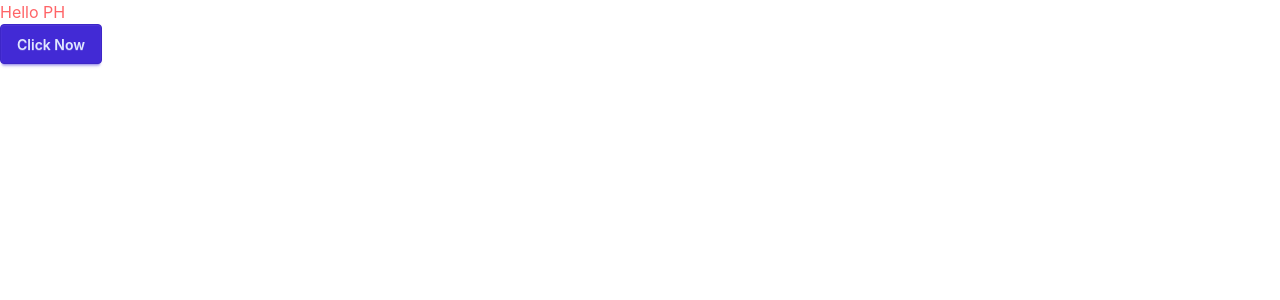
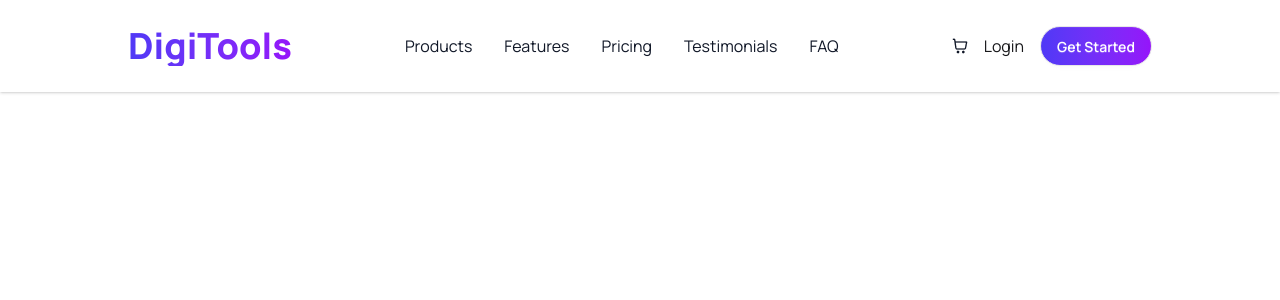
Before and after one commit to Abid-Hossain-Sifat/Assignment6-DigiTools-Platform, a React (Vite) app: page / in a window 1280 px wide. Shown: the top 300 px of the page. Built offline with nearby package versions, Linux system fonts and the light colour scheme.

Commit message:
Complete Navbar

```diff
--- a/src/App.jsx
+++ b/src/App.jsx
@@ -1,14 +1,12 @@
 
 import './App.css'
+import Navbar from './Navbar'
 
 function App() {
 
   return (
     <>
-    <h1 className='text-red-400'>Hello PH</h1>
-    <button className='btn btn-primary'>
-      Click Now
-    </button>
+    <Navbar></Navbar>
     </>
   )
 }
--- /dev/null
+++ b/src/Banner.jsx
@@ -0,0 +1,11 @@
+import React from 'react'
+
+const Banner = () => {
+  return (
+    <div>
+
+    </div>
+  )
+}
+
+export default Banner
--- /dev/null
+++ b/src/Navbar.jsx
@@ -0,0 +1,63 @@
+import React from 'react'
+import shoppingCart from '/assets/products/shopping-cart.png'
+const Navbar = () => {
+  return (
+    <div className='shadow-sm shadow-[#00000025]'>
+      <div className='max-w-[80%] mx-auto flex justify-between items-center py-6.5'>
+
+        <div>
+            <h1 className='text-4xl font-extrabold bg-linear-to-r from-[#4F39F6] to-[#9514FA] bg-clip-text text-transparent'>
+                DigiTools
+            </h1>
+        </div>
+
+        <div>
+            <ul className='flex justify-between items-center gap-8 text-[#101727]'>
+                <li>
+                    <a href="">
+                        Products
+                    </a>
+                </li>
+                <li>
+                    <a href="">
+                        Features
+                    </a>
+                </li>
+                <li>
+                    <a href="">
+                        Pricing
+                    </a>
+                </li>
+                <li>
+                    <a href="">
+                        Testimonials
+                    </a>
+                </li>
+                <li>
+                    <a href="">
+                        FAQ
+                    </a>
+                </li>
+            </ul>
+        </div>
+
+        <div className='flex items-center gap-4'>
+            <a href="">
+                <img src={shoppingCart} alt="" />
+            </a>
+            <p>
+                <a href="">
+                    Login
+                </a>
+            </p>
+            <button className='btn bg-linear-to-r from-[#4F39F6] to-[#9514FA] text-white rounded-full'>
+                Get Started
+            </button>
+        </div>
+
+      </div>
+    </div>
+  )
+}
+
+export default Navbar
--- a/src/index.css
+++ b/src/index.css
@@ -1,2 +1,8 @@
+@import url('https://fonts.googleapis.com/css2?family=Manrope:wght@200..800&display=swap');
 @import "tailwindcss";
 @plugin "daisyui";
+
+
+*{
+  font-family: Manrope;
+}
```
Also changed, not shown: public/assets/Group 5.png (added).
